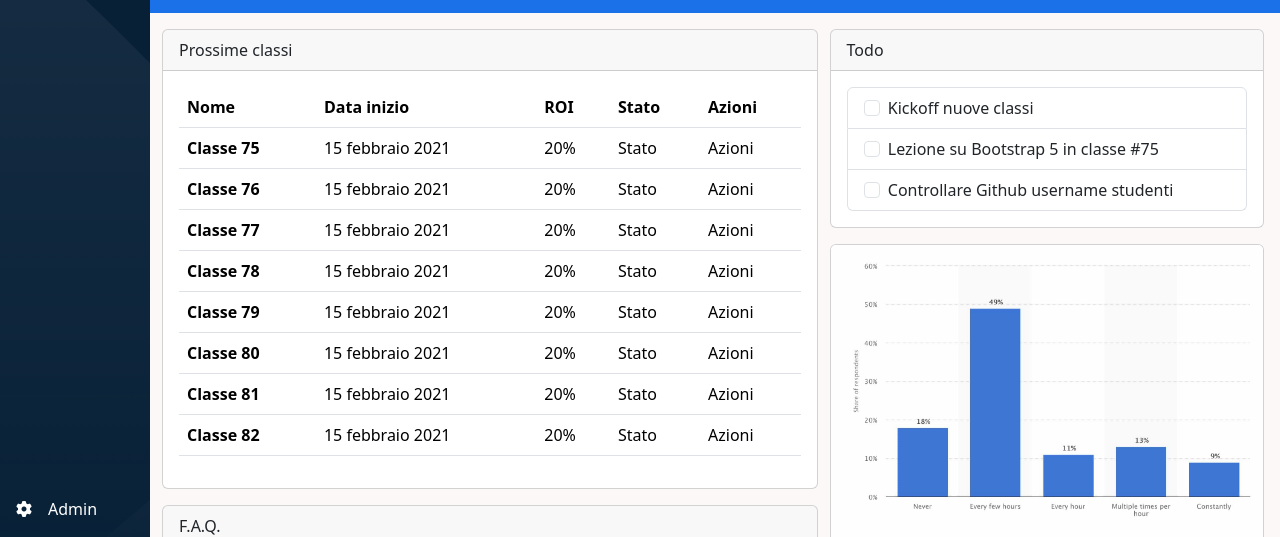
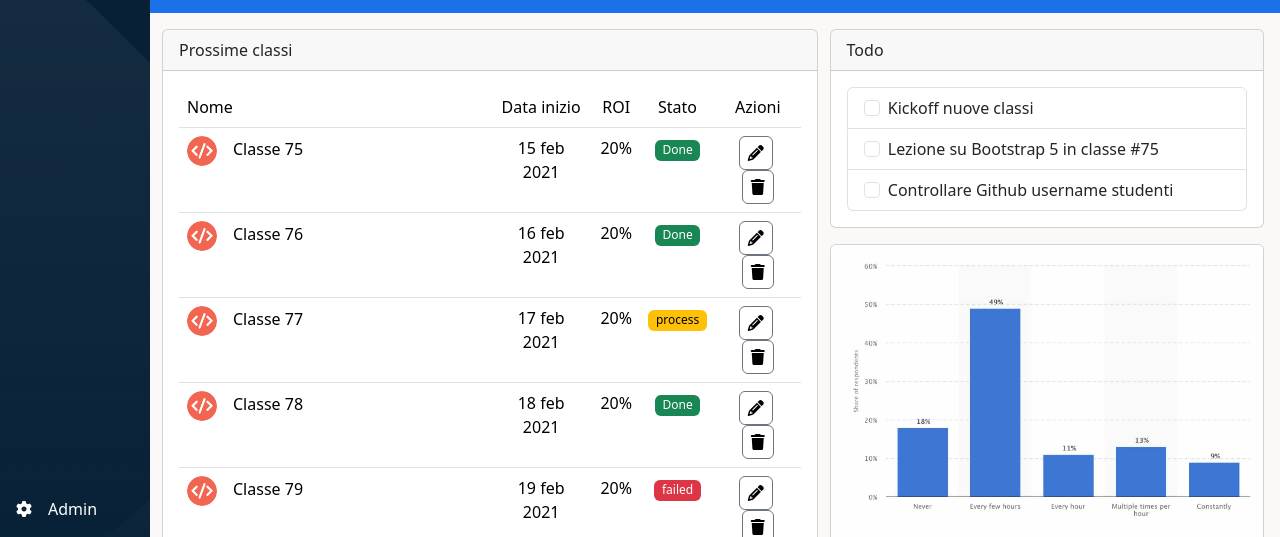
Before and after one commit to Carmine-Faella/html-css-bootstrap-dashboard, a plain HTML site: page index.html in a window 1280 px wide. Shown: the part 263-800 px from the top of the page. Drawn offline with nearby package versions, Linux system fonts and the light colour scheme.

Commit message:
Fine Implementazione Main

```diff
--- a/css/style.css
+++ b/css/style.css
@@ -47,6 +47,16 @@ aside nav li:hover{
     width: 70px;
 }
 
+.img-table{
+    width: 30px;
+    border-radius: 50%;
+    margin-right: 1rem;
+}
+
+#row-1 table td:first-child{
+    width: 50%;
+}
+
 
 
 
--- a/index.html
+++ b/index.html
@@ -200,73 +200,66 @@
                                     </div>
                                     <div class="card-body">
 
-                                        <table class="table">
+                                        <table class="table text-center">
                                             <thead>
                                                 <tr>
-                                                    <th scope="col">Nome</th>
-                                                    <th scope="col">Data inizio</th>
-                                                    <th scope="col">ROI</th>
-                                                    <th scope="col">Stato</th>
-                                                    <th scope="col">Azioni</th>
+                                                    <td class="text-start">Nome</td>
+                                                    <td><span class="d-none d-sm-inline">Data inizio</span></td>
+                                                    <td><span class="d-none d-sm-inline">ROI</span></td>
+                                                    <td>Stato</td>
+                                                    <td>Azioni</td>
                                                 </tr>
                                             </thead>
                                             <tbody>
                                                 <tr>
-                                                    <th scope="row">Classe 75</th>
-                                                    <td>15 febbraio 2021</td>
-                                                    <td>20%</td>
-                                                    <td>Stato</td>
-                                                    <td>Azioni</td>
+                                                    <td class="text-start"><img src="img/class-avatar.jpg" alt="class-avatar" class="img-table">Classe 75</td>
+                                                    <td><span class="d-none d-sm-inline">15 feb 2021</span></td>
+                                                    <td><span class="d-none d-sm-inline">20%</span></td>
+                                                    <td><span class="badge text-bg-success fw-normal">Done</span></td>
+                                                    <td><a href="#"><i class="fa-solid fa-pencil border border-secondary rounded p-2 me-1 text-black"></i></a><a href="#"><i class="fa-solid fa-trash border border-secondary rounded p-2 text-black"></i></a></td>
                                                 </tr>
                                                 <tr>
-                                                    <th scope="row">Classe 76</th>
-                                                    <td>15 febbraio 2021</td>
-                                                    <td>20%</td>
-                                                    <td>Stato</td>
-                                                    <td>Azioni</td>
-                                                  </tr>
+                                                    <td class="text-start"><img src="img/class-avatar.jpg" alt="class-avatar" class="img-table">Classe 76</td>
+                                                    <td><span class="d-none d-sm-inline">16 feb 2021</span></td>
+                                                    <td><span class="d-none d-sm-inline">20%</span></td>
+                                                    <td><span class="badge text-bg-success fw-normal">Done</span></td>
+                                                    <td><a href="#"><i class="fa-solid fa-pencil border border-secondary rounded p-2 me-1 text-black"></i></a><a href="#"><i class="fa-solid fa-trash border border-secondary rounded p-2 text-black"></i></a></td>                                                  </tr>
                                                   <tr>
-                                                    <th scope="row">Classe 77</th>
-                                                    <td>15 febbraio 2021</td>
-                                                    <td>20%</td>
-                                                    <td>Stato</td>
-                                                    <td>Azioni</td>
-                                                  </tr>
+                                                    <td class="text-start"><img src="img/class-avatar.jpg" alt="class-avatar" class="img-table">Classe 77</td>
+                                                    <td><span class="d-none d-sm-inline">17 feb 2021</span></td>
+                                                    <td><span class="d-none d-sm-inline">20%</span></td>
+                                                    <td><span class="badge text-bg-warning fw-normal">process</span></td>
+                                                    <td><a href="#"><i class="fa-solid fa-pencil border border-secondary rounded p-2 me-1 text-black"></i></a><a href="#"><i class="fa-solid fa-trash border border-secondary rounded p-2 text-black"></i></a></td>                                                  </tr>
                                                   <tr>
-                                                    <th scope="row">Classe 78</th>
-                                                    <td>15 febbraio 2021</td>
-                                                    <td>20%</td>
-                                                    <td>Stato</td>
-                                                    <td>Azioni</td>
-                                                  </tr>
+                                                    <td class="text-start"><img src="img/class-avatar.jpg" alt="class-avatar" class="img-table">Classe 78</td>
+                                                    <td><span class="d-none d-sm-inline">18 feb 2021</span></td>
+                                                    <td><span class="d-none d-sm-inline">20%</span></td>
+                                                    <td><span class="badge text-bg-success fw-normal">Done</span></td>
+                                                    <td><a href="#"><i class="fa-solid fa-pencil border border-secondary rounded p-2 me-1 text-black"></i></a><a href="#"><i class="fa-solid fa-trash border border-secondary rounded p-2 text-black"></i></a></td>                                                  </tr>
                                                   <tr>
-                                                    <th scope="row">Classe 79</th>
-                                                    <td>15 febbraio 2021</td>
-                                                    <td>20%</td>
-                                                    <td>Stato</td>
-                                                    <td>Azioni</td>
-                                                  </tr>
+                                                    <td class="text-start"><img src="img/class-avatar.jpg" alt="class-avatar" class="img-table">Classe 79</td>
+                                                    <td><span class="d-none d-sm-inline">19 feb 2021</span></td>
+                                                    <td><span class="d-none d-sm-inline">20%</span></td>
+                                                    <td><span class="badge text-bg-danger fw-normal">failed</span></td>
+                                                    <td><a href="#"><i class="fa-solid fa-pencil border border-secondary rounded p-2 me-1 text-black"></i></a><a href="#"><i class="fa-solid fa-trash border border-secondary rounded p-2 text-black"></i></a></td>                                                  </tr>
                                                   <tr>
-                                                    <th scope="row">Classe 80</th>
-                                                    <td>15 febbraio 2021</td>
-                                                    <td>20%</td>
-                                                    <td>Stato</td>
-                                                    <td>Azioni</td>
-                                                  </tr>
+                                                    <td class="text-start"><img src="img/class-avatar.jpg" alt="class-avatar" class="img-table">Classe 80</td>
+                                                    <td><span class="d-none d-sm-inline">20 feb 2021</span></td>
+                                                    <td><span class="d-none d-sm-inline">20%</span></td>
+                                                    <td><span class="badge text-bg-success fw-normal">Done</span></td>
+                                                    <td><a href="#"><i class="fa-solid fa-pencil border border-secondary rounded p-2 me-1 text-black"></i></a><a href="#"><i class="fa-solid fa-trash border border-secondary rounded p-2 text-black"></i></a></td>                                                  </tr>
                                                   <tr>
-                                                    <th scope="row">Classe 81</th>
-                                                    <td>15 febbraio 2021</td>
-                                                    <td>20%</td>
-                                                    <td>Stato</td>
-                                                    <td>Azioni</td>
-                                                  </tr>
+                                                    <td class="text-start"><img src="img/class-avatar.jpg" alt="class-avatar" class="img-table">Classe 81</td>
+                                                    <td><span class="d-none d-sm-inline">21 feb 2021</span></td>
+                                                    <td><span class="d-none d-sm-inline">20%</span></td>
+                                                    <td><span class="badge text-bg-danger fw-normal">failed</span></td>
+                                                    <td><a href="#"><i class="fa-solid fa-pencil border border-secondary rounded p-2 me-1 text-black"></i></a><a href="#"><i class="fa-solid fa-trash border border-secondary rounded p-2 text-black"></i></a></td>                                                  </tr>
                                                   <tr>
-                                                    <th scope="row">Classe 82</th>
-                                                    <td>15 febbraio 2021</td>
-                                                    <td>20%</td>
-                                                    <td>Stato</td>
-                                                    <td>Azioni</td>
-                                                  </tr>
+                                                    <td class="text-start"><img src="img/class-avatar.jpg" alt="class-avatar" class="img-table">Classe 82</td>
+                                                    <td><span class="d-none d-sm-inline">22 feb 2021</span></td>
+                                                    <td><span class="d-none d-sm-inline">20%</span></td>
+                                                    <td><span class="badge text-bg-success fw-normal">Done</span></td>
+                                                    <td><a href="#"><i class="fa-solid fa-pencil border border-secondary rounded p-2 me-1 text-black"></i></a><a href="#"><i class="fa-solid fa-trash border border-secondary rounded p-2 text-black"></i></a></td>                                                  </tr>
                                                 </tbody>
                                             </table>
 
```
